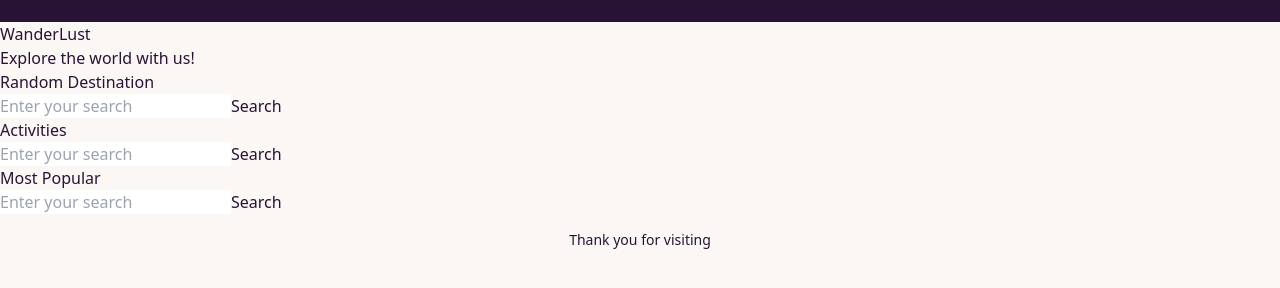
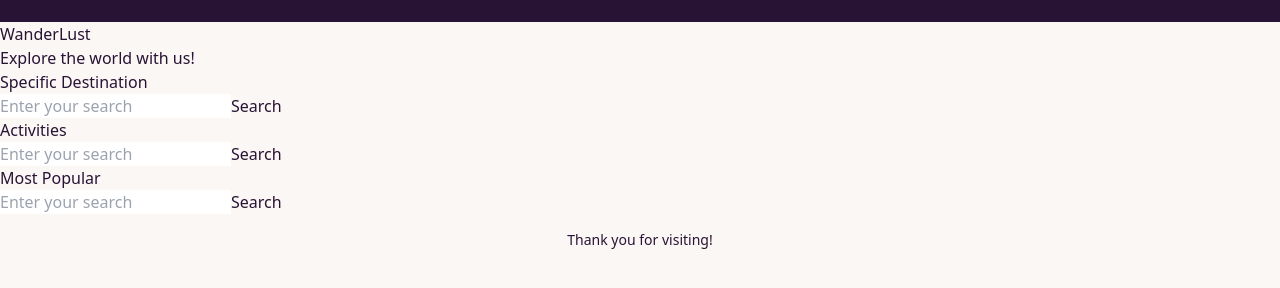
Before and after one commit to Breeannr180/wanderlust, a React (Create React App) app in the folder client/: page / in a window 1280 px wide. Shown: the part 144-432 px from the top of the page. Built offline with nearby package versions, Linux system fonts and the light colour scheme; the HTML template or start-up script is replaced by a standard one.

Commit message:
fixed box titles on home pg

```diff
--- a/client/src/components/Footer.js
+++ b/client/src/components/Footer.js
@@ -4,7 +4,7 @@ const Footer = () => {
   return (
     <footer className='footer footer-center p-4'>
       <div className=''>
-        <p>Thank you for visiting</p>
+        <p>Thank you for visiting!</p>
       </div>
     </footer>
   );
--- a/client/src/components/pages/Home.js
+++ b/client/src/components/pages/Home.js
@@ -9,8 +9,8 @@ const Home = () => {
       </div>
       <div className='search-boxes-container'>
           <div className='search-box'>
-          {/* Random Destination Search Box */}
-          <h3>Random Destination</h3>
+          {/* Specific Destination Search Box */}
+          <h3>Specific Destination</h3>
           <input type='text' placeholder='Enter your search' />
           <button>Search</button>
         </div>
```
